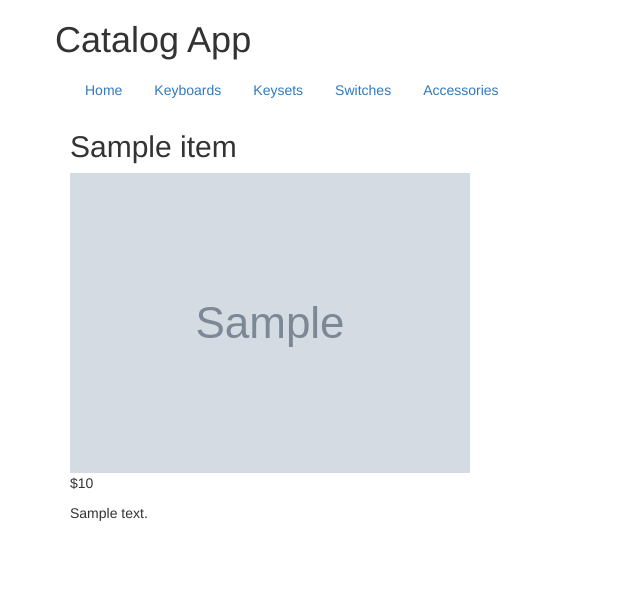
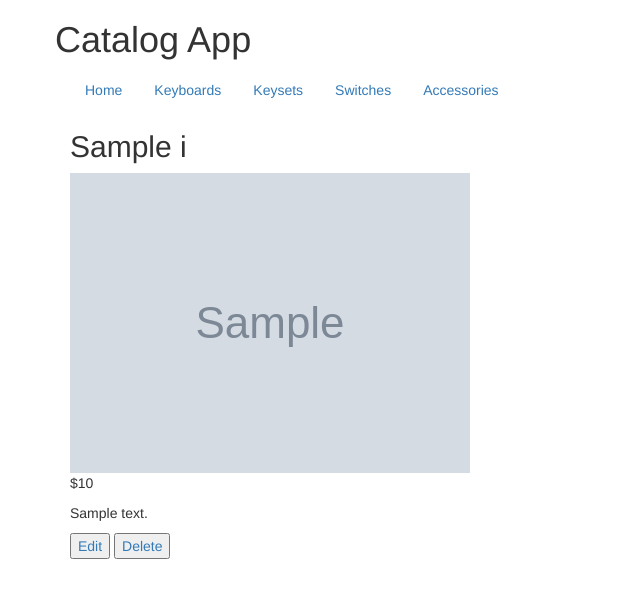
Before and after one commit to nicholassavini/Item-Catalog, a Flask app: template templates/item.html in a window 1280 px wide. Shown: the top 598 px of the page, without its empty margins (0-640 px from the left). Run offline with Flask 2, Linux system fonts and the light colour scheme; the template is opened without the code that fills it: most values are stand-ins (such as "Sample title", 1, 10 or a date in 2020); grey boxes marked "Sample" are stand-in pictures; some libraries are stand-ins or nearby versions.

Commit message:
Add edit and delete buttons to item pages

```diff
--- a/main.py
+++ b/main.py
@@ -32,6 +32,10 @@ def logout():
     return "This will log the user out"
 
 
+@app.route('/new')
+def create_item():
+    return "This will create an item"
+
 
 @app.route('/<int:category_id>/')
 def show_category(category_id):
@@ -44,7 +48,7 @@ def show_category(category_id):
 def show_item(category_id, item_id):
     item = session.query(Item).filter_by(id=item_id).one()
     if item.category_id == category_id:
-        return render_template('item.html', item=item)
+        return render_template('item.html', i=item)
     else:
         return abort(404)
 
--- a/templates/category.html
+++ b/templates/category.html
@@ -5,7 +5,7 @@
 
 {% for i in items %}
     <a href="{{ url_for('show_item', category_id=i.category_id,
-                item_id=i.id) }}"><img src="{{i.image}}">\</a>
+                item_id=i.id) }}"><img src="{{i.image}}"></a>
     <p><a href="{{ url_for('show_item', category_id=i.category_id,
                    item_id=i.id) }}">{{ i.name }}</a></p>
 
--- a/templates/item.html
+++ b/templates/item.html
@@ -1,8 +1,12 @@
 {% extends 'base.html' %}
-{% block title %}{{ item.name }}{% endblock %}
+{% block title %}{{ i.name }}{% endblock %}
 {% block content %}
-<h2>{{ item.name }}</h2>
-<img src="{{item.image}}">
-<p>${{ item.price }}</p>
-<p>{{ item.description }}</p>
+<h2>{{ i.name }}</h2>
+<img src="{{i.image}}">
+<p>${{ i.price }}</p>
+<p>{{ i.description }}</p>
+<a href="{{ url_for('edit_item', category_id=i.category_id, item_id=i.id) }}">
+<button>Edit</button></a>
+<a href="{{ url_for('delete_item', category_id=i.category_id, item_id=i.id) }}">
+<button>Delete</button></a>
 {% endblock %}
```
